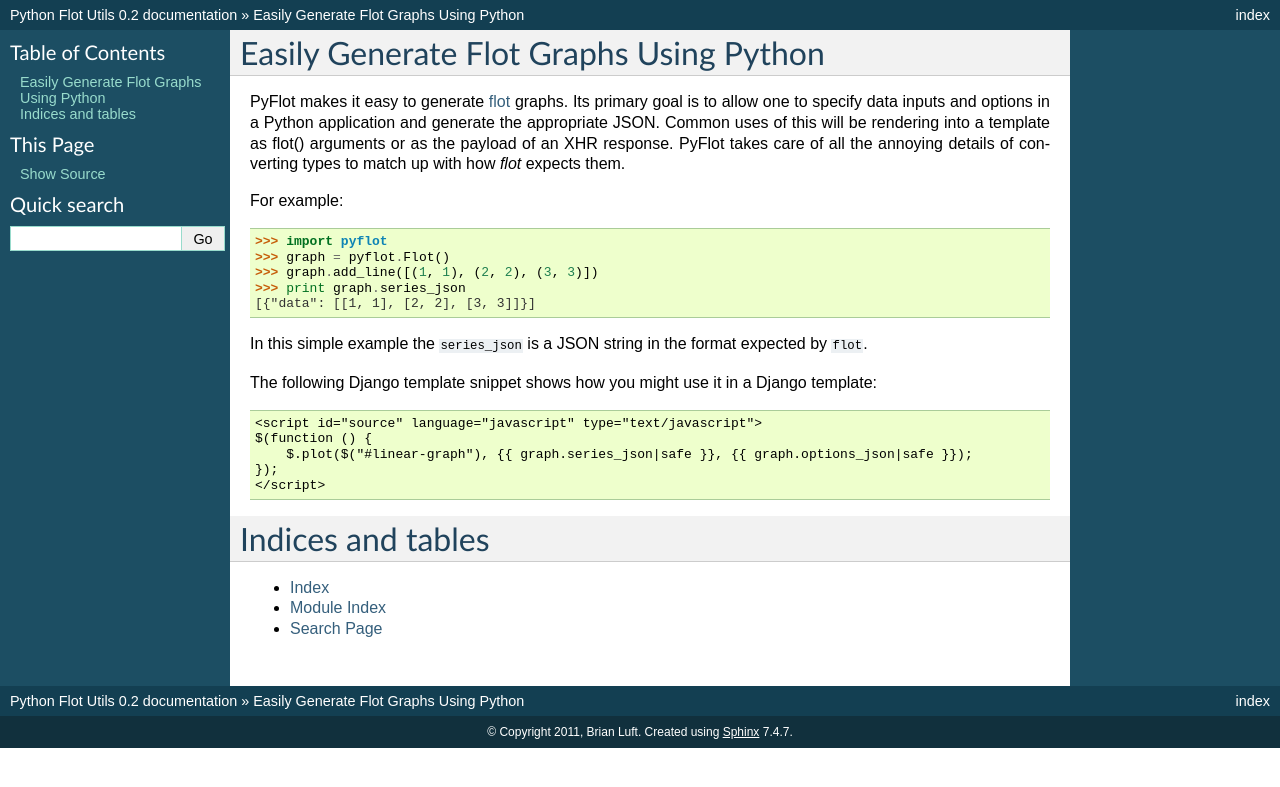
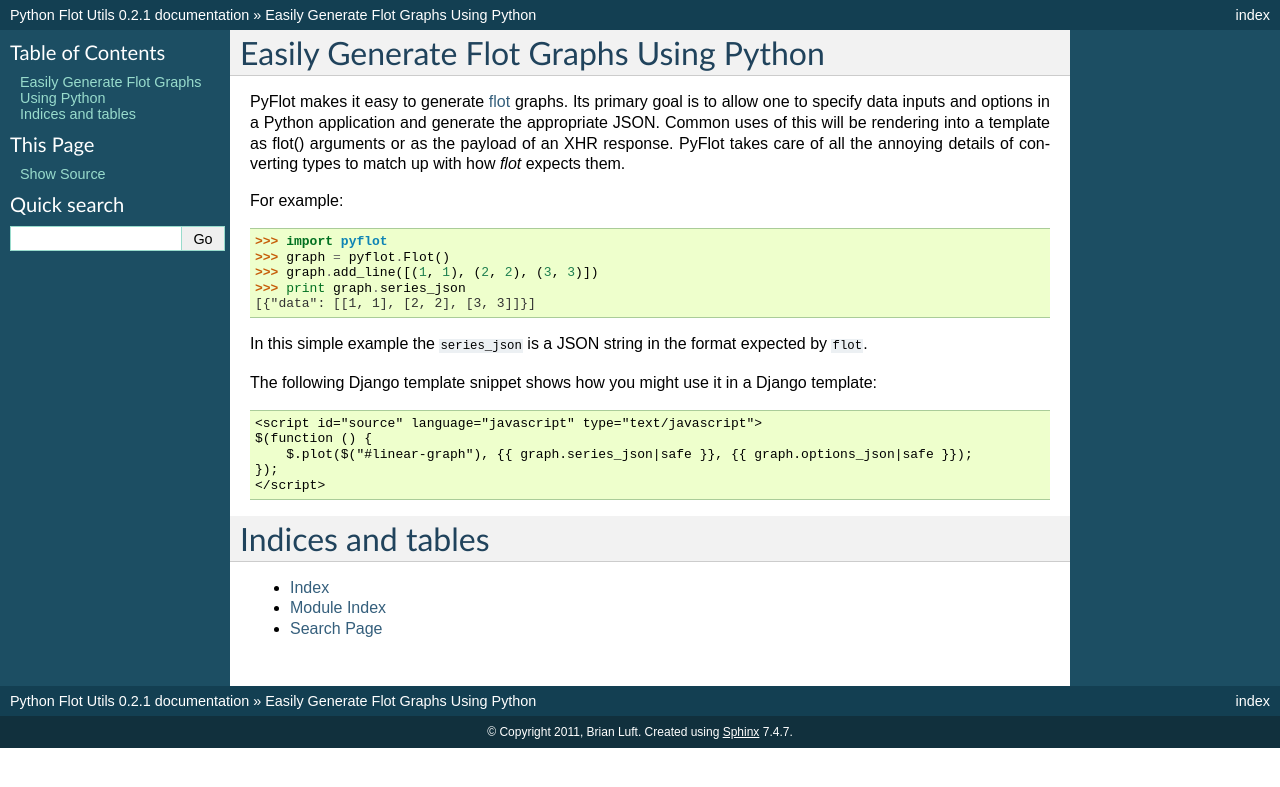
Before and after one commit to unbracketed/python-flot-utils, a Sphinx documentation site: the page built from docs/index.rst, in a window 1280 px wide. Shown: the top 787 px of the page. Built offline with Sphinx 7.4.7, drawn with Linux system fonts in a browser that asks for light colours.

```diff
--- a/docs/conf.py
+++ b/docs/conf.py
@@ -50,7 +50,7 @@ copyright = u'2011, Brian Luft'
 # The short X.Y version.
 version = '0.2'
 # The full version, including alpha/beta/rc tags.
-release = '0.2'
+release = '0.2.1'
 
 # The language for content autogenerated by Sphinx. Refer to documentation
 # for a list of supported languages.
--- a/setup.py
+++ b/setup.py
@@ -6,7 +6,7 @@ def read(fname):
 
 setup(
     name = "python-flot-utils",
-    version = "0.2",
+    version = "0.2.1",
     author = "Brian Luft",
     author_email = "brian@unbracketed.com",
     description = ("Makes it easy to convert Python data structures"
```
Also changed, not shown: 1 other file.
